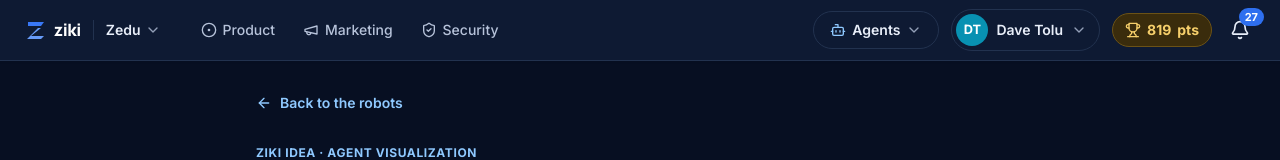
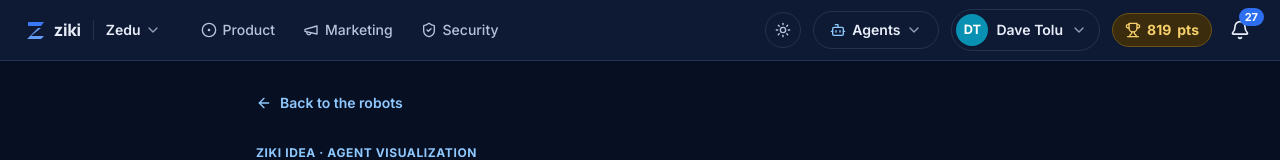
Before and after one commit to dav3exe/ziki-agent-robots, a Next.js app: page /proposal in a window 1280 px wide. Shown: the top 160 px of the page. Built offline with nearby package versions, Linux system fonts and the light colour scheme.

Commit message:
Add a light mode with a sun and moon button in the header

```diff
--- a/app/globals.css
+++ b/app/globals.css
@@ -25,6 +25,33 @@
   --zk-info-bg: #14294f;
   --zk-info-fg: #9cc2ff;
   color-scheme: dark;
+}
+
+/* The light version. Dark stays the default (it is what Ziki looks like); the header's sun and moon button switches it. */
+:root[data-theme="light"] {
+  --zk-bg: #f4f7fc;
+  --zk-surface: #ffffff;
+  --zk-text: #0f1b33;
+  --zk-text2: #3b4a66;
+  --zk-muted: #6b7a94;
+  --zk-border: #d5deec;
+  --zk-divider: #e4ebf5;
+  --zk-tint: #e6eefc;
+  --zk-chip: #e9eef7;
+  --zk-seg: #eef3fb;
+  --zk-accent: #1d5bd6;
+  --zk-blue: #2e6fef;
+  --zk-ok-bg: #dff7ea;
+  --zk-ok-fg: #137a47;
+  --zk-bad-bg: #fde4e2;
+  --zk-bad-fg: #b42318;
+  --zk-bad-bd: #f0b0aa;
+  --zk-warn-bg: #fdf0c9;
+  --zk-warn-fg: #8a5a00;
+  --zk-warn-bd: #ecd07a;
+  --zk-info-bg: #e2ecff;
+  --zk-info-fg: #1f4fb3;
+  color-scheme: light;
 }
 
 @theme inline {
--- a/app/layout.tsx
+++ b/app/layout.tsx
@@ -17,7 +17,11 @@ export const metadata: Metadata = {
 
 export default function RootLayout({ children }: Readonly<{ children: React.ReactNode }>) {
   return (
-    <html lang="en">
+    <html lang="en" suppressHydrationWarning>
+      <head>
+        {/* Applies a saved light choice before the first paint, so the page never flashes dark. */}
+        <script dangerouslySetInnerHTML={{ __html: `try{if(localStorage.getItem("ziki-mock-theme")==="light")document.documentElement.dataset.theme="light"}catch(e){}` }} />
+      </head>
       <body className={`${inter.variable} ${manrope.variable} ${geistMono.variable} min-h-screen overflow-x-clip font-sans antialiased`}>
         <div className="flex min-h-screen flex-col">
           <AppHeader />
--- a/components/agents/props.ts
+++ b/components/agents/props.ts
@@ -51,8 +51,8 @@ export type Ripple = { x: number; y: number; born: number; rgb: string; size: nu
 /** How far each point of the impact star reaches, so the burst looks hand-drawn rather than even. */
 const SPIKES = [12, 8, 14, 9, 11, 7, 13, 9, 12];
 
-/** A manga-style impact where a robot knocks on the glass: a white starburst with a thin red edge, and speed lines shooting out. */
-export function drawRipples(ctx: CanvasRenderingContext2D, ripples: Ripple[], t: number) {
+/** A manga-style impact where a robot knocks on the glass: a white starburst with a thin red edge, and speed lines shooting out (white on the dark floor, red on the light one, given as "r,g,b"). */
+export function drawRipples(ctx: CanvasRenderingContext2D, ripples: Ripple[], t: number, lines = "255,255,255") {
   for (let i = ripples.length - 1; i >= 0; i--) {
     const r = ripples[i];
     const age = (t - r.born) / 0.6;
@@ -88,7 +88,7 @@ export function drawRipples(ctx: CanvasRenderingContext2D, ripples: Ripple[], t:
     // Speed lines: short white dashes flying outwards between the points.
     if (age < 0.75) {
       const from = (13 + age * r.size) * r.scale, length = Math.max(2, 7 * (1 - age) * r.scale);
-      ctx.fillStyle = `rgba(255,255,255,${(1 - age / 0.75).toFixed(2)})`;
+      ctx.fillStyle = `rgba(${lines},${(1 - age / 0.75).toFixed(2)})`;
       for (let k = 0; k < 8; k++) {
         const a = spin + 0.2 + (k * Math.PI * 2) / 8;
         for (let s = 0; s < length; s++) {
--- a/components/app-header.tsx
+++ b/components/app-header.tsx
@@ -6,6 +6,7 @@ import { Bell, ChevronDown, Trophy } from "lucide-react";
 import { ME, PROJECT } from "@/lib/data";
 import AgentsMenu from "./agents/agents-menu";
 import Avatar from "./avatar";
+import ThemeToggle from "./theme-toggle";
 import ZikiLogo from "./ziki-logo";
 import { SECTIONS } from "./sections";
 
@@ -37,6 +38,7 @@ export default function AppHeader() {
           })}
         </nav>
         <div className="ml-auto flex items-center gap-2 sm:gap-3">
+          <ThemeToggle />
           <AgentsMenu />
           <button type="button" className="flex items-center gap-2 rounded-full border border-zk-border py-1 pr-3 pl-1 text-sm font-semibold">
             <Avatar name={ME.name} size={32} />
--- /dev/null
+++ b/components/theme-toggle.tsx
@@ -0,0 +1,21 @@
+"use client";
+
+import { Moon, Sun } from "lucide-react";
+import { setTheme, useTheme } from "@/lib/theme";
+
+/** The header's sun and moon button: switches between the dark and light look. */
+export default function ThemeToggle() {
+  const theme = useTheme();
+  const light = theme === "light";
+  return (
+    <button
+      type="button"
+      onClick={() => setTheme(light ? "dark" : "light")}
+      aria-label={light ? "Switch to dark mode" : "Switch to light mode"}
+      title={light ? "Switch to dark mode" : "Switch to light mode"}
+      className="flex size-9 cursor-pointer items-center justify-center rounded-full border border-zk-border text-zk-text2 transition hover:border-zk-muted hover:text-zk-text active:scale-[0.97]"
+    >
+      {light ? <Moon className="size-4" /> : <Sun className="size-4" />}
+    </button>
+  );
+}
--- a/components/ziki-logo.tsx
+++ b/components/ziki-logo.tsx
@@ -6,7 +6,7 @@ export default function ZikiLogo() {
         <path d="M4 4h16l-3 4H4z" fill="#3978f6" />
         <path d="M17 10 7 18h13l-3 3H3l11-11z" fill="#679bf8" />
       </svg>
-      <span className="font-display text-[17px] font-extrabold tracking-tight text-white">ziki</span>
+      <span className="font-display text-[17px] font-extrabold tracking-tight text-zk-text">ziki</span>
     </>
   );
 }
--- /dev/null
+++ b/lib/theme.ts
@@ -0,0 +1,30 @@
+"use client";
+
+// Dark or light, kept in this browser. The choice lives on <html data-theme>, which the colours in globals.css read; a small script in the layout sets it before the first paint so a light page never flashes dark.
+import { useSyncExternalStore } from "react";
+
+export type Theme = "dark" | "light";
+
+const THEME_KEY = "ziki-mock-theme"; // the layout's pre-paint script reads the same key
+const listeners = new Set<() => void>();
+
+const read = (): Theme => (document.documentElement.dataset.theme === "light" ? "light" : "dark");
+
+function subscribe(listener: () => void) {
+  listeners.add(listener);
+  return () => listeners.delete(listener);
+}
+
+export function useTheme(): Theme {
+  return useSyncExternalStore(subscribe, read, () => "dark");
+}
+
+export function setTheme(theme: Theme) {
+  document.documentElement.dataset.theme = theme;
+  try {
+    localStorage.setItem(THEME_KEY, theme);
+  } catch {
+    // Storage blocked: the choice holds until the page reloads.
+  }
+  listeners.forEach((l) => l());
+}
```
